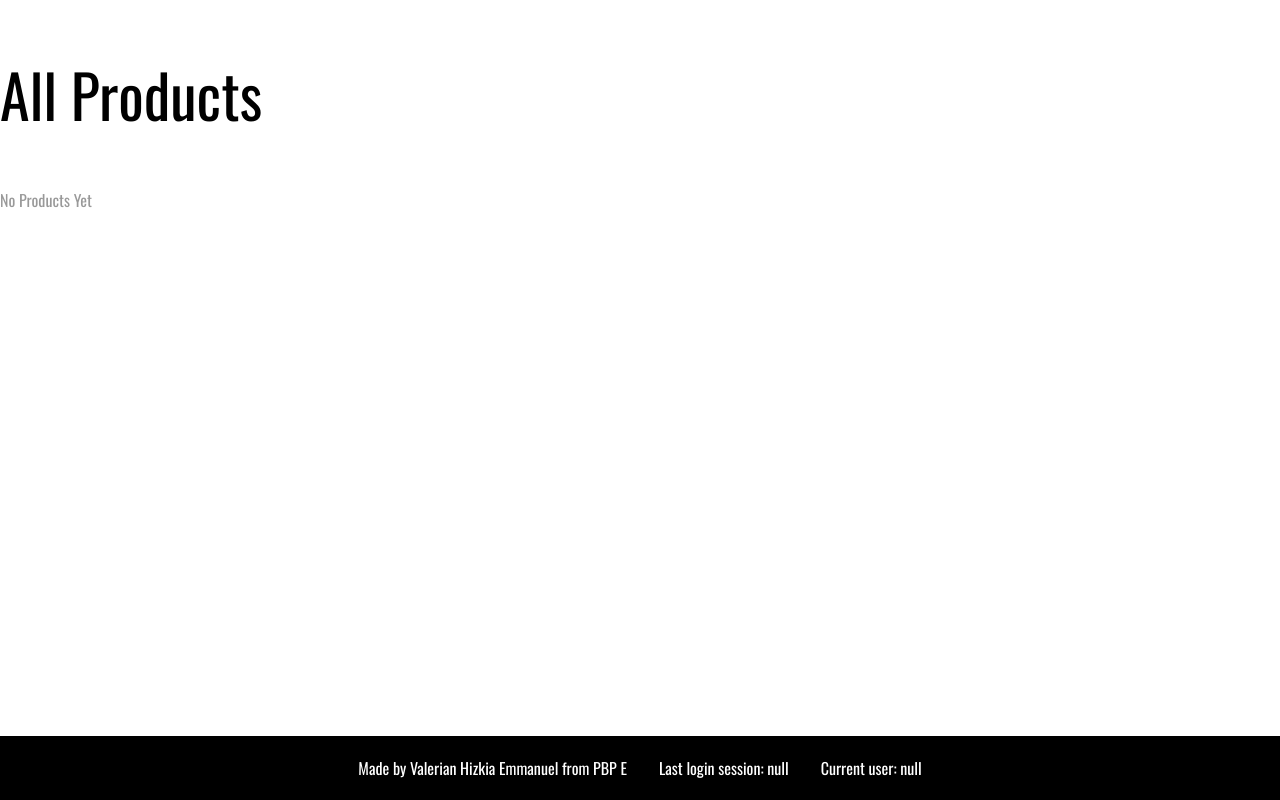
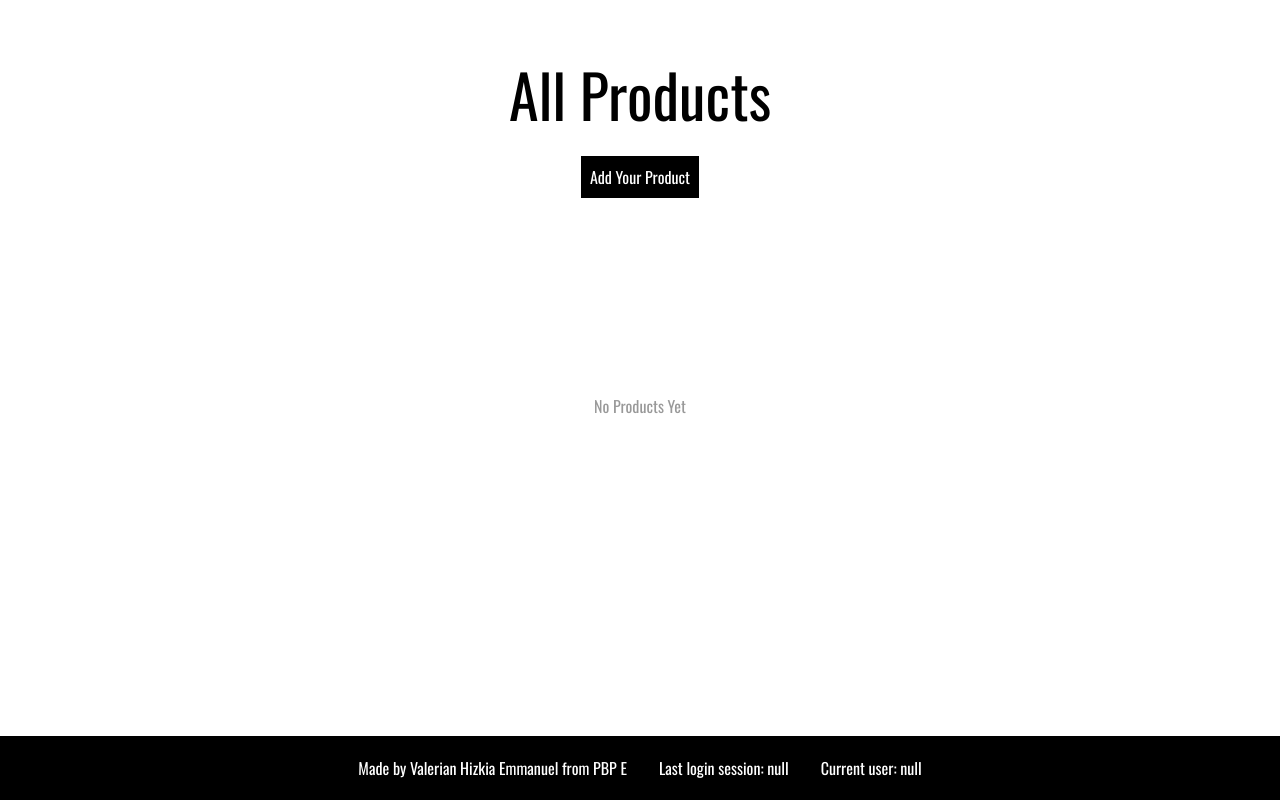
Before and after one commit to Kritzeey/kick-street, a Django app: page /products/ in a window 1280 px wide. Shown: the part 64-864 px from the top of the page. Run offline with Django 5.2, Linux system fonts and the light colour scheme; data that the repository does not hold is empty; some libraries are stand-ins or nearby versions.

Commit message:
fix: minor fix on product page

```diff
--- a/main/templates/main.html
+++ b/main/templates/main.html
@@ -27,7 +27,7 @@
                 </div>
             </div>
         </section>
-        <section class="h-[75dvh] w-full flex items-center justify-center flex-col gap-8">
+        <section class="h-[75dvh] w-full flex items-center justify-center flex-col gap-12">
             {% if products %}
                 <p class="text-4xl">Featured Products</p>
 
--- a/products/templates/products.html
+++ b/products/templates/products.html
@@ -2,26 +2,26 @@
 
 {% block content %}
     <main class="min-h-dvh w-full pt-32 flex flex-col gap-16">
-            {% if products %}
         <div class="flex flex-col gap-8 w-full items-center">
             <p class="text-6xl">All Products</p>
 
             <a href="{% url 'products:show_create_product' %}">
-                        <button class="border-1 border-black text-white bg-black hover:text-black hover:bg-white duration-200 p-2">
+                <button class="border border-black text-white bg-black hover:text-black hover:bg-white duration-200 p-2">
                     Add Your Product
                 </button>
             </a>
         </div>
 
+        {% if products %}
             <div class="grid grid-cols-4 gap-4 mx-auto max-w-6xl w-full">
                 {% for product in products %}
                     {% include 'partials/product_card.html' with product=product %}
                 {% endfor %}
             </div>
         {% else %}
-                <p class="text-6xl">All Products</p>
-
+            <div class="flex h-72 items-center justify-center">
                 <p class="text-black/40">No Products Yet</p>
+            </div>
         {% endif %}
     </main>
 {% endblock %}
```
Lines whose indentation alone changed are shown as unchanged.
